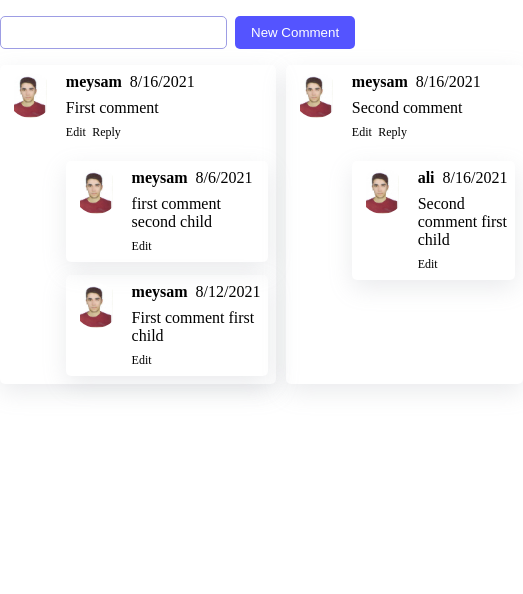
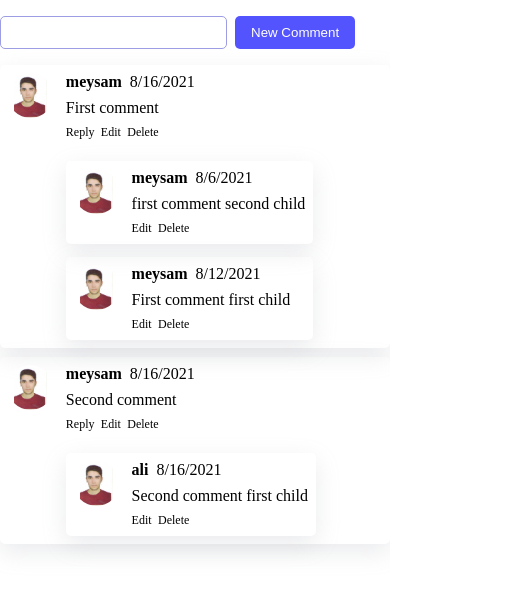
Before and after one commit to meysamzi/CommentingApp, a React (Create React App) app: page / in a window 390 px wide. Shown: the top 594 px of the page, 523 px wide, since content can reach past the window. Built offline with nearby package versions, Linux system fonts and the light colour scheme.

Commit message:
feat: making layout responsive

```diff
--- a/src/Components/Comment.js
+++ b/src/Components/Comment.js
@@ -8,6 +8,7 @@ const Comment = ({
   activeComment,
   addComment,
   updateComment,
+  deleteComment,
 }) => {
   const isEditing =
     activeComment &&
@@ -39,14 +40,6 @@ const Comment = ({
           />
         )}
         <div className="commentsCardsRightSideEditReplyDelete">
-          <span
-            className="comment-action"
-            onClick={() =>
-              setActiveComment({ id: comment.id, type: "editing" })
-            }
-          >
-            Edit
-          </span>
           {comment.parentId === null && (
             <span
               onClick={() =>
@@ -56,6 +49,16 @@ const Comment = ({
               Reply
             </span>
           )}
+          <span
+            className="comment-action"
+            onClick={() =>
+              setActiveComment({ id: comment.id, type: "editing" })
+            }
+          >
+            Edit
+          </span>
+
+          <span onClick={() => deleteComment(comment.id)}>Delete</span>
         </div>
         {isReplying && (
           <CommentForm
@@ -70,6 +73,7 @@ const Comment = ({
                 comment={reply}
                 addComment={addComment}
                 updateComment={updateComment}
+                deleteComment={deleteComment}
                 setActiveComment={setActiveComment}
                 activeComment={activeComment}
               />
--- a/src/Components/Comments.js
+++ b/src/Components/Comments.js
@@ -46,6 +46,15 @@ const Comments = () => {
     setActiveComment(null);
   };
 
+  const deleteComment = (commentId) => {
+    if (window.confirm("Are you sure you want to remove comment?")) {
+      const updatedBackendComments = backendComments.filter(
+        (backendComment) => backendComment.id !== commentId
+      );
+      setBackendComments(updatedBackendComments);
+    }
+  };
+
   return (
     <div className="cardsLayoutParent">
       <CommentForm submitLabel="New Comment" handleSubmit={addComment} />
@@ -58,6 +67,7 @@ const Comments = () => {
             activeComment={activeComment}
             addComment={addComment}
             updateComment={updateComment}
+            deleteComment={deleteComment}
           />
         ))}
       </div>
--- a/src/index.css
+++ b/src/index.css
@@ -36,7 +36,6 @@
 
 .commentsCardsParent {
   display: grid;
-  grid-template-columns: repeat(3, 1fr);
   gap: 0.6rem;
 }
 
@@ -87,3 +86,9 @@
 .commentsCardsRightSideNameAndDAte span:nth-child(1) {
   font-weight: bold;
 }
+
+@media screen and (min-width: 1000px) {
+  .commentsCardsParent {
+    grid-template-columns: repeat(3, 1fr);
+  }
+}
```
